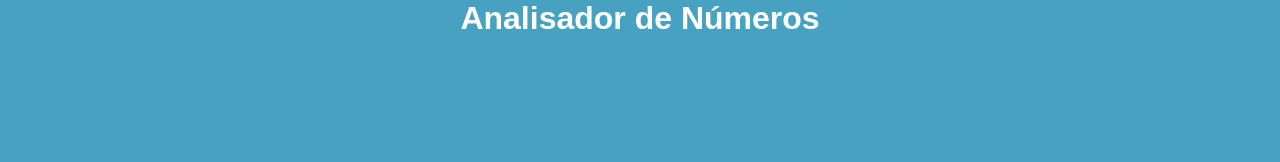
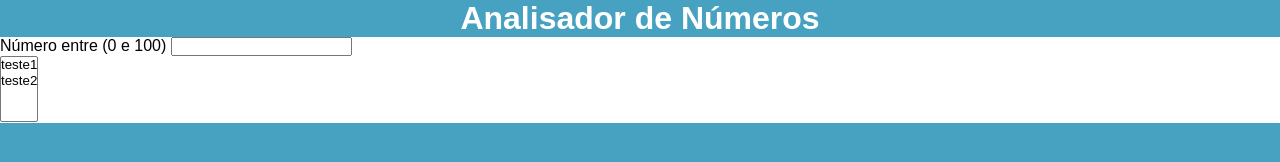
Before and after one commit to diascoelhob/java-script, a plain HTML site: page exercicios/analisador-de-numeros/index.html in a window 1280 px wide. Drawn offline with Linux system fonts and the light colour scheme.

Commit message:
16-11-2024

```diff
--- a/exercicios/analisador-de-numeros/index.html
+++ b/exercicios/analisador-de-numeros/index.html
@@ -12,10 +12,14 @@
     </header>
     <main>
         <section id="entrada">
-
+            <label for="num">Número entre (0 e 100)</label>
+            <input type="number" id="num">
         </section>
         <section id="saida">
-
+            <select name="" id="" multiple>
+                <option value="">teste1</option>
+                <option value="">teste2</option>
+            </select>
         </section>
     </main>
 </body>
--- a/exercicios/analisador-de-numeros/style.css
+++ b/exercicios/analisador-de-numeros/style.css
@@ -15,3 +15,7 @@ h1 {
     color: white;
     text-align: center;
 }
+
+main {
+    background-color: white;
+}
```
